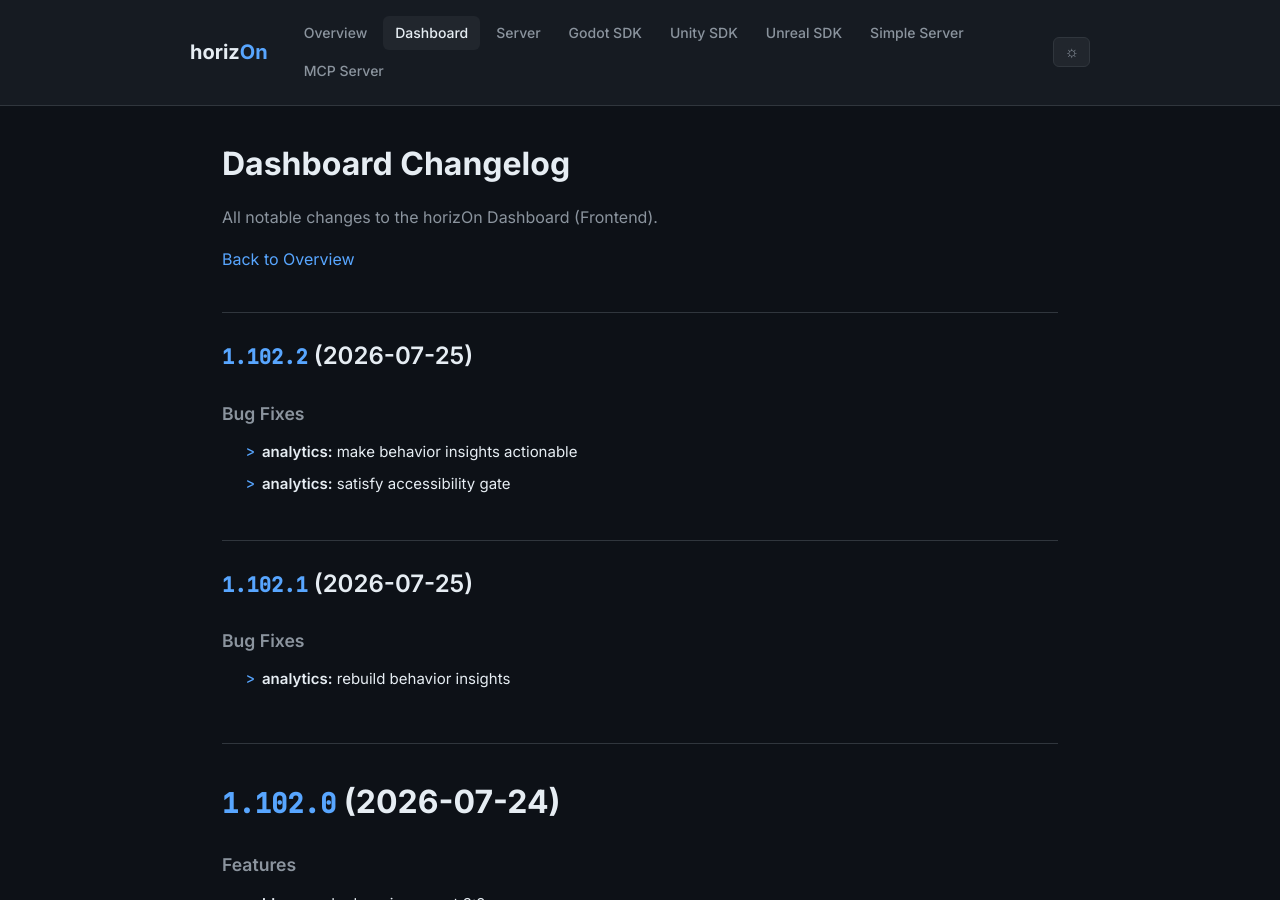
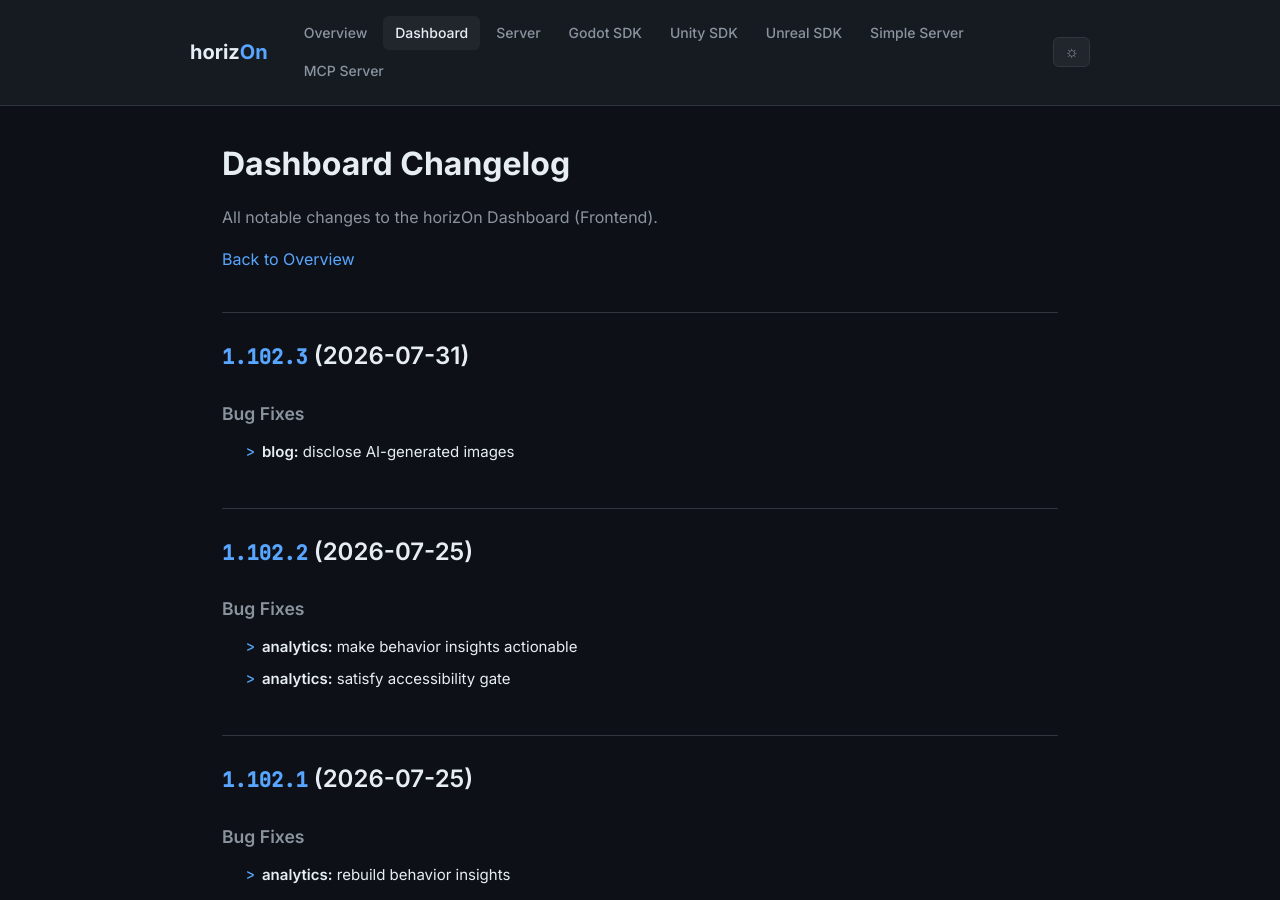
Before and after one commit to ProjectMakersDE/horizOn-Changelog, a Jekyll site: the page built from dashboard-changelog.md, in a window 1280 px wide and 900 px high. Built offline with Jekyll 4.4.1, drawn with Linux system fonts in a browser that asks for light colours.

Commit message:
chore: reconcile changelogs

```diff
--- a/dashboard-changelog.md
+++ b/dashboard-changelog.md
@@ -8,6 +8,13 @@ title: Dashboard Changelog
 All notable changes to the horizOn Dashboard (Frontend).
 
 [Back to Overview](.)
+
+## [1.102.3](https://github.com/ProjectMakersDE/horizOn-Dashboard/compare/v1.102.2...v1.102.3) (2026-07-31)
+
+
+### Bug Fixes
+
+* **blog:** disclose AI-generated images ([2f3c929](https://github.com/ProjectMakersDE/horizOn-Dashboard/commit/2f3c92901ba65198fde1f289c491296385588a6e))
 
 ## [1.102.2](https://github.com/ProjectMakersDE/horizOn-Dashboard/compare/v1.102.1...v1.102.2) (2026-07-25)
 
```
Also changed, not shown: index.md (+1 -1 lines).
